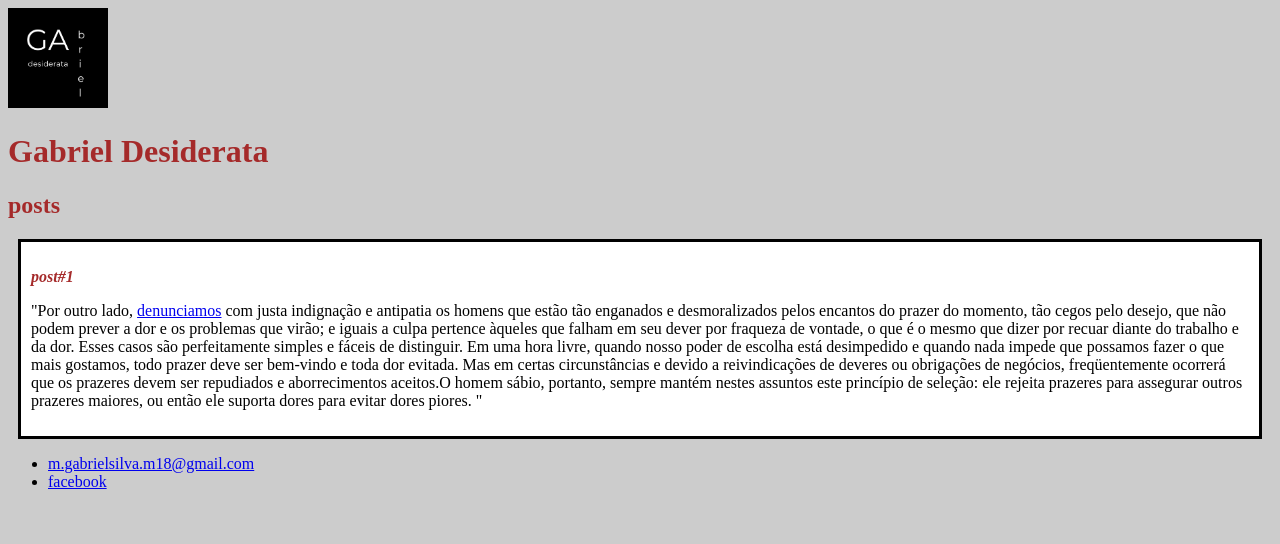
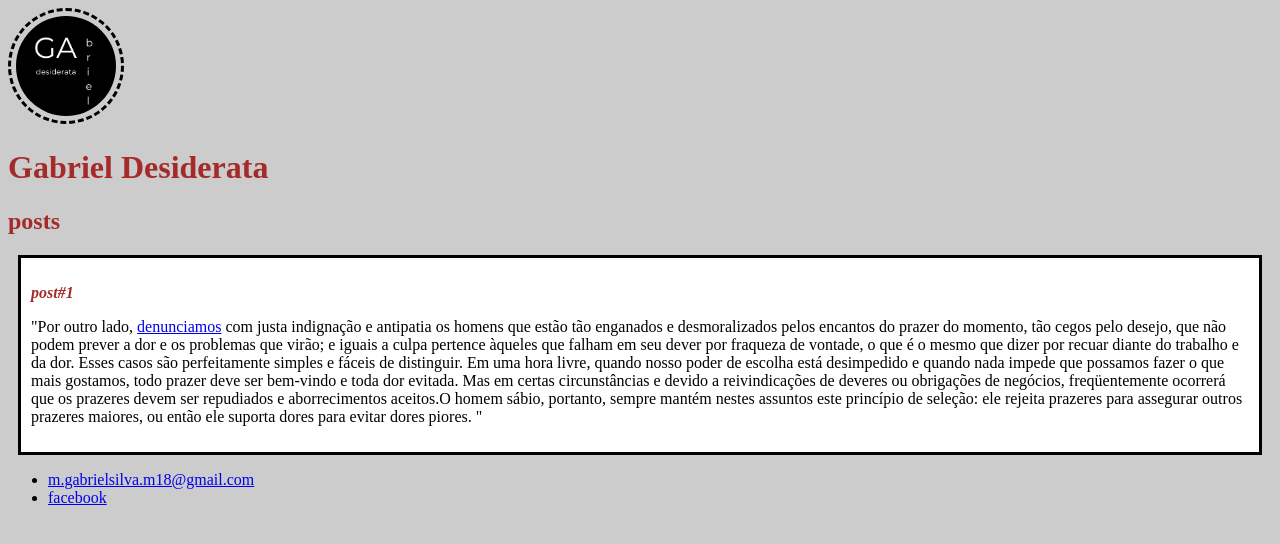
Before and after one commit to Gabriwels21/estudo, a plain HTML site: page index.html in a window 1280 px wide. Drawn offline with Linux system fonts and the light colour scheme.

Commit message:
Estilizando Elementos

```diff
--- a/index.html
+++ b/index.html
@@ -8,7 +8,7 @@
 
     <Body>
         <header>
-            <img src="img/gabriel.png" alt="perfil" width="100px" height="100px">
+            <img src="img/gabriel.png" alt="perfil" width="100px" height="100px" id="post_img">
             <h1 id="title">Gabriel Desiderata</h1>
         </header>
         <Section>
--- a/style.css
+++ b/style.css
@@ -5,6 +5,15 @@ body{
 #title, .subtitle, .postitle{
     color: brown;
 }
+
+#post_img{
+    border-width: 3px;
+    border-color: #000;
+    border-style: dashed;
+    border-radius: 50%;
+    padding: 5px;
+}
+
 .postitle{
     font-size: 16px;
     font-style: italic;
```
